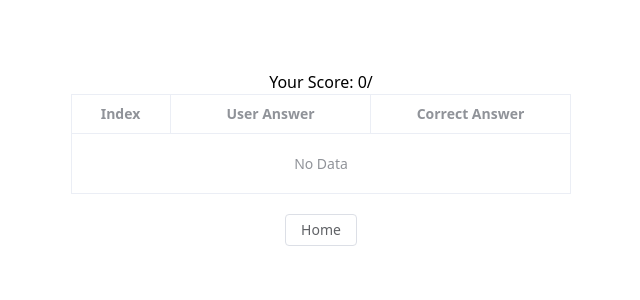
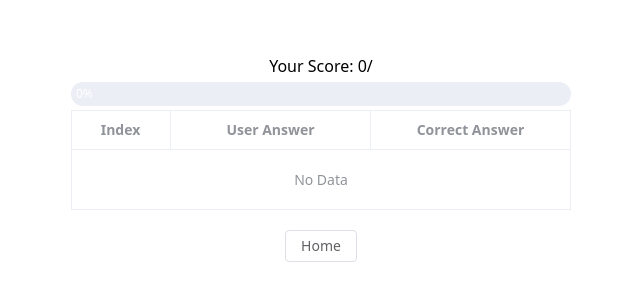
Before and after one commit to jakubhajduk53/quiz-2025, a Vue app: page /results in a window 1280 px wide. Shown: the part 122-422 px from the top of the page, without its empty margins (319-959 px from the left). Built offline with nearby package versions, Linux system fonts and the light colour scheme.

Commit message:
feat: add progress bar

```diff
--- a/src/views/ResultsView.vue
+++ b/src/views/ResultsView.vue
@@ -1,8 +1,8 @@
 <script setup lang="ts">
 import { RouterLink } from "vue-router";
 import { useQuizStore } from "../stores/store";
-import { ElButton } from "element-plus";
-import { ref, onMounted } from "vue";
+import { ElButton, ElProgress } from "element-plus";
+import { ref, onMounted, computed } from "vue";
 import DetailsElement from "../components/DetailsElement.vue";
 
 const quizStore = useQuizStore();
@@ -10,14 +10,23 @@ const score = ref<number>(0);
 onMounted(() => {
   score.value = quizStore.calculateScore().score;
 });
+const percentage = computed(() => {
+  return score.value * 10;
+});
 </script>
 
 <template>
   <div
     class="flex flex-col h-full gap-5 justify-center items-center text-center transform sm:-translate-y-30"
   >
-    <div>
+    <div class="flex flex-col gap-1">
       <p>Your Score: {{ score }}/{{ quizStore.getQuizLength }}</p>
+      <el-progress
+        :text-inside="true"
+        :stroke-width="24"
+        :percentage="percentage"
+        status="success"
+      />
       <DetailsElement></DetailsElement>
     </div>
     <RouterLink to="/">
```
